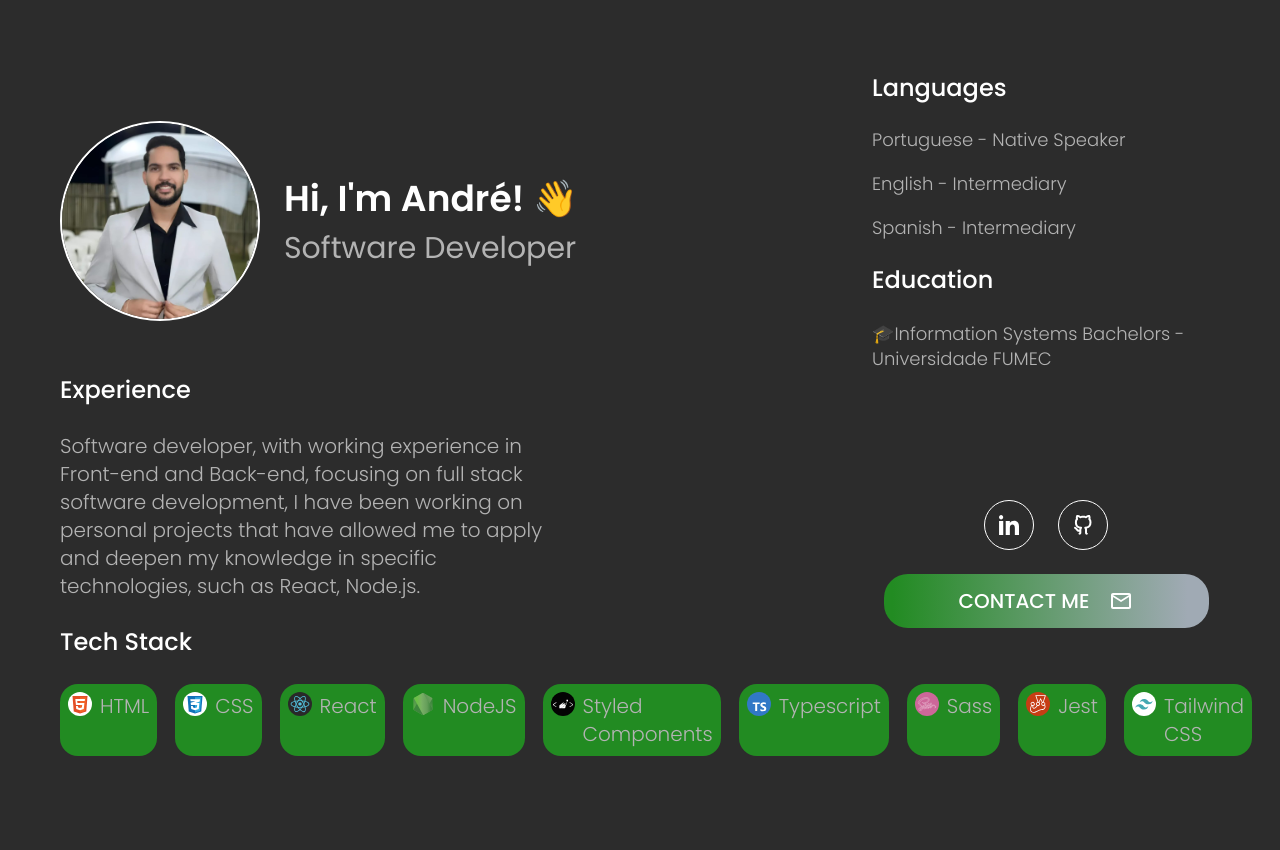
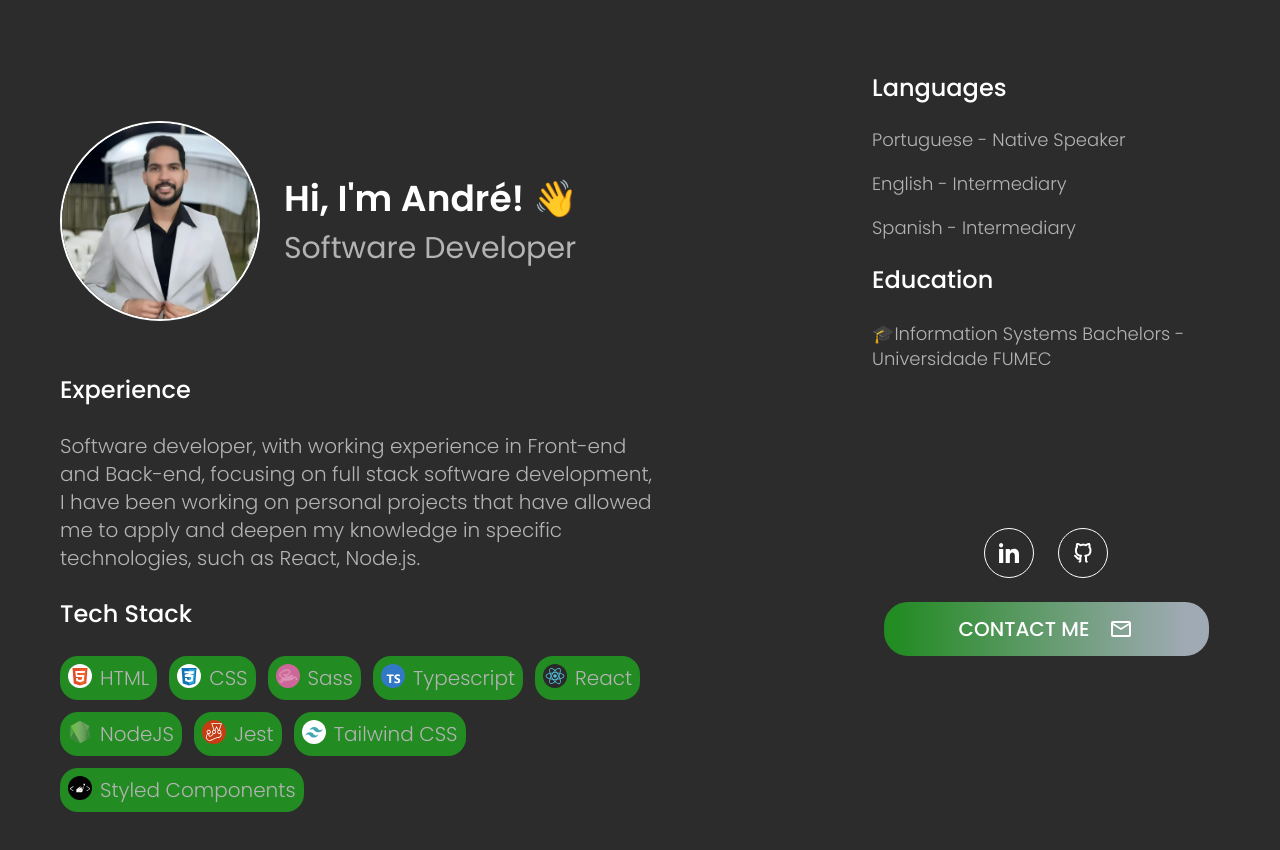
Before and after one commit to AFCOliveira/My-Portfolio, a Next.js app: page / in a window 1280 px wide. Shown: the top 850 px of the page. Before the commit the page ends 826 px from the top, so only its background shows below. Built offline with nearby package versions, Linux system fonts and the light colour scheme.

Commit message:
fix: adjustment final

```diff
--- a/src/app/components/experience/experience.scss
+++ b/src/app/components/experience/experience.scss
@@ -2,7 +2,7 @@
     display: flex;
     flex-direction: column;
     align-items: center;
-    max-width: 500px;
+    max-width: 600px;
 
     gap: 24px;
 
@@ -20,15 +20,17 @@
         width: 100%;
         display: flex;
         flex-direction: column;
-        align-items: flex-start;
+        align-items: center;
         gap: 24px;
     }
 
     .stack{
         display: flex;
-        flex-direction: row;
+        flex-wrap: wrap;
+        width: 100%;
         gap: 18px;
-        max-width: 24px;
+        max-width: fit-content;
+        align-items: center;
     }
 
     @media (min-width: 768px) {
@@ -39,5 +41,14 @@
             line-height: 28px;
             text-align: start;
         }
+
+        .tech {
+            align-items: flex-start;
+        }
+
+        .stack {
+            align-items: flex-start;
+            gap: 0.75rem;
+        }
     }
 }
--- a/src/app/components/experience/tech-item/tech-item.scss
+++ b/src/app/components/experience/tech-item/tech-item.scss
@@ -1,11 +1,8 @@
 .tech-item {
   display: flex;
-  max-width: fit-content;
   border-radius: 18px;
   padding: 8px;
-  flex-direction: row;
   background-color: #228B22;
-  color: white;
 
   .item {
     display: flex;
--- a/src/data/get-tech-stack-list.ts
+++ b/src/data/get-tech-stack-list.ts
@@ -8,24 +8,20 @@ export const getTechStackList = () => [
     imageUrl: "/tech-icons/css-icon.svg",
   },
   {
+    name: "Sass",
+    imageUrl: "/tech-icons/sass-icon.svg",
+  },
+  {
+    name: "Typescript",
+    imageUrl: "/tech-icons/typescript-icon.svg",
+  },
+  {
     name: "React",
     imageUrl: "/tech-icons/react-icon.svg",
   },
   {
     name: "NodeJS",
     imageUrl: "/tech-icons/node-icon.svg",
-  },
-  {
-    name: "Styled Components",
-    imageUrl: "/tech-icons/styled-components-icon.svg",
-  },
-  {
-    name: "Typescript",
-    imageUrl: "/tech-icons/typescript-icon.svg",
-  },
-  {
-    name: "Sass",
-    imageUrl: "/tech-icons/sass-icon.svg",
   },
   {
     name: "Jest",
@@ -35,4 +31,8 @@ export const getTechStackList = () => [
     name: "Tailwind CSS",
     imageUrl: "/tech-icons/tailwind-icon.svg",
   },
+  {
+    name: "Styled Components",
+    imageUrl: "/tech-icons/styled-components-icon.svg",
+  },
 ];
```
